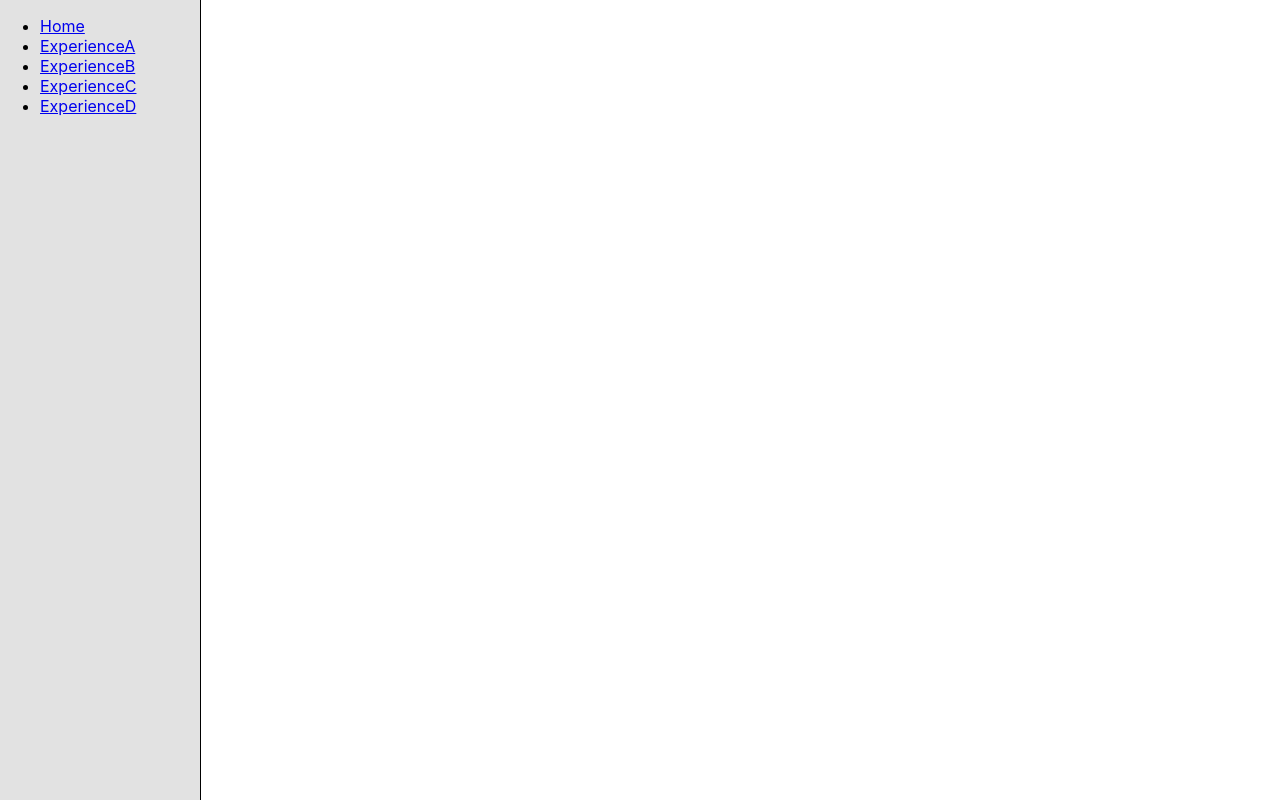
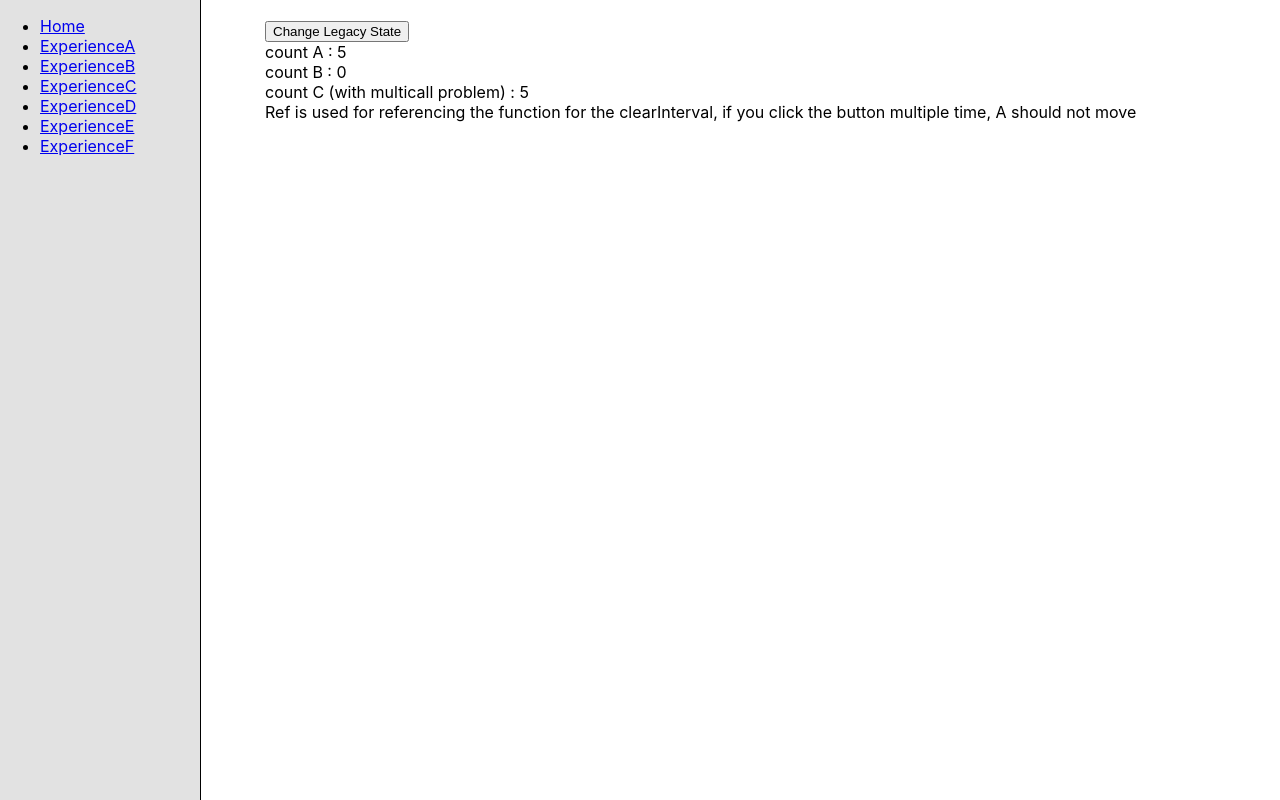
Before and after one commit to JustalK/LABORATORY, a React (Create React App) app in the folder JavaScript/React/: page /experience_f in a window 1280 px wide. Built offline with nearby package versions, Linux system fonts and the light colour scheme.

Commit message:
[FEATURE] Adding useEffect tests

```diff
--- a/JavaScript/React/src/App.js
+++ b/JavaScript/React/src/App.js
@@ -10,6 +10,8 @@ import ExperienceA from './ExperienceA'
 import ExperienceB from './ExperienceB'
 import ExperienceC from './ExperienceC'
 import ExperienceD from './ExperienceD'
+import ExperienceE from './ExperienceE'
+import ExperienceF from './ExperienceF'
 
 function App() {
   return (
@@ -33,6 +35,12 @@ function App() {
               <li>
                 <Link to="/experience_d">ExperienceD</Link>
               </li>
+              <li>
+                <Link to="/experience_e">ExperienceE</Link>
+              </li>
+              <li>
+                <Link to="/experience_f">ExperienceF</Link>
+              </li>
             </ul>
           </nav>
         </div>
@@ -50,6 +58,12 @@ function App() {
             <Route path="/experience_d">
               <ExperienceD />
             </Route>
+            <Route path="/experience_e">
+              <ExperienceE />
+            </Route>
+            <Route path="/experience_f">
+              <ExperienceF />
+            </Route>
             <Route path="/">
             </Route>
           </Switch>
--- /dev/null
+++ b/JavaScript/React/src/ExperienceE/index.js
@@ -0,0 +1,41 @@
+import React, { useState, useEffect } from "react";
+
+const ExperienceE = () => {
+  const [countA, setCountA] = useState(0)
+
+  /**
+  * This useEffect will trigger constantly since count change at each render
+  **/
+  useEffect(() => {
+    console.log('3')
+    return () => {
+      console.log('1')
+    }
+  }, [countA])
+
+
+  useEffect(() => {
+    console.log('4')
+    return () => {
+      console.log('2')
+    }
+  }, [countA])
+  /**
+  * Change the state of the component the same way as useState
+  **/
+  const changeState = () => {
+    setCountA(c => c + 1)
+  }
+
+  return (
+    <div>
+      <button onClick={changeState}>
+        Change Legacy State
+      </button>
+      <div>count A : {countA}</div>
+      <div>Open the console for seeing the log</div>
+    </div>
+  );
+}
+
+export default ExperienceE;
--- /dev/null
+++ b/JavaScript/React/src/ExperienceF/index.js
@@ -0,0 +1,42 @@
+import React, { useRef, useState, useEffect } from "react";
+
+const ExperienceF = () => {
+  const myFunction = useRef()
+  const [countA, setCountA] = useState(0)
+  const [countB, setCountB] = useState(0)
+  const [countC, setCountC] = useState(0)
+
+  useEffect(() => {
+    myFunction.current = setInterval(() => {
+      setCountA(c => c + 1)
+    }, 1000)
+    return () => {
+      clearInterval(myFunction.current)
+    }
+  }, [countB])
+
+
+  useEffect(() => {
+    setInterval(() => {
+      setCountC(c => c + 1)
+    }, 1000)
+  }, [countB])
+
+  const changeState = () => {
+    setCountB(c => c + 1)
+  }
+
+  return (
+    <div>
+      <button onClick={changeState}>
+        Change Legacy State
+      </button>
+      <div>count A : {countA}</div>
+      <div>count B : {countB}</div>
+      <div>count C (with multicall problem) : {countC}</div>
+      <div>Ref is used for referencing the function for the clearInterval, if you click the button multiple time, A should not move</div>
+    </div>
+  );
+}
+
+export default ExperienceF;
```
Also changed, not shown: JavaScript/React/src/ExperienceG/index.js (added, +42 -0 lines), 1 other file (tests, documents, lock files or other folders).
